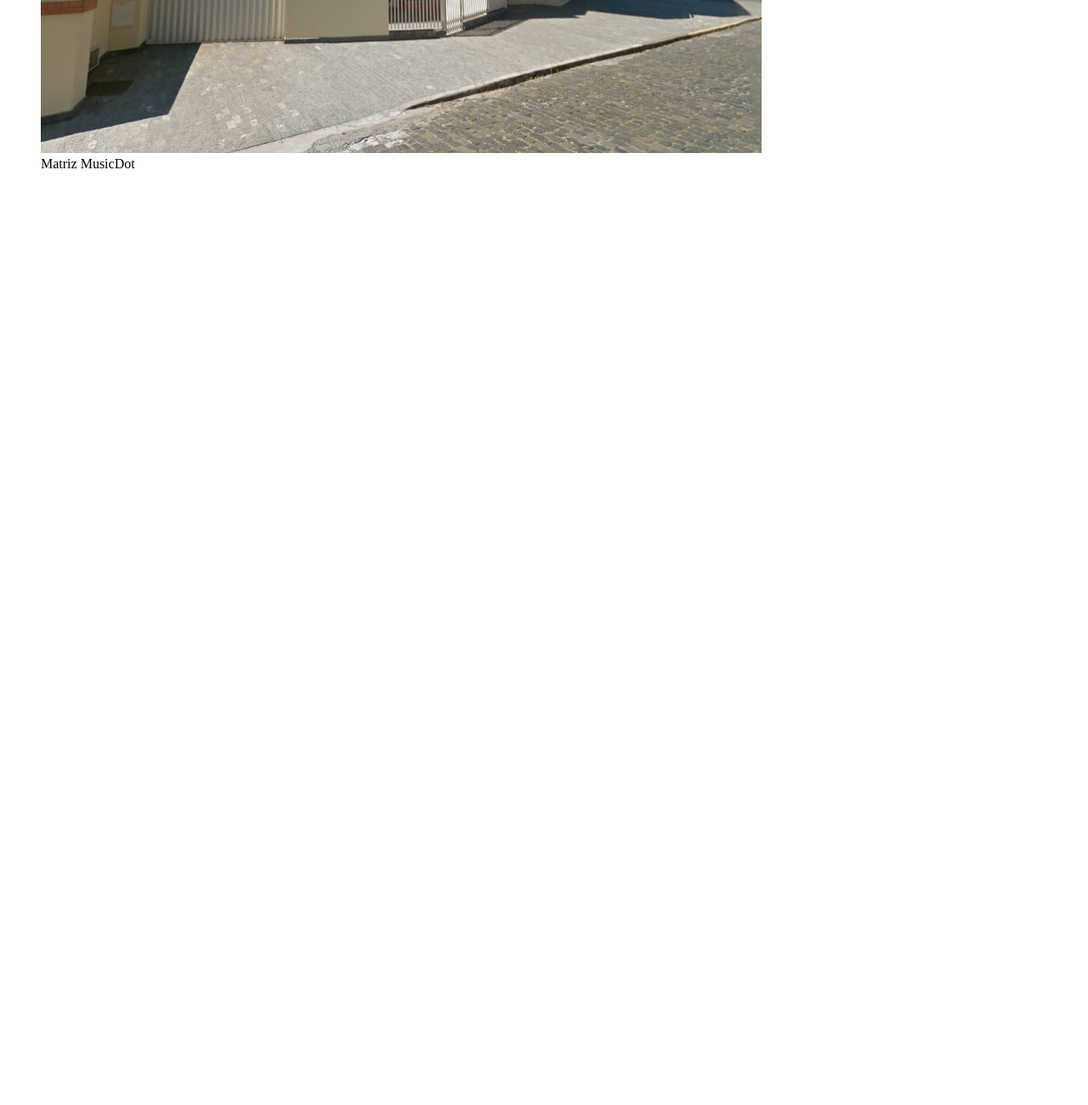
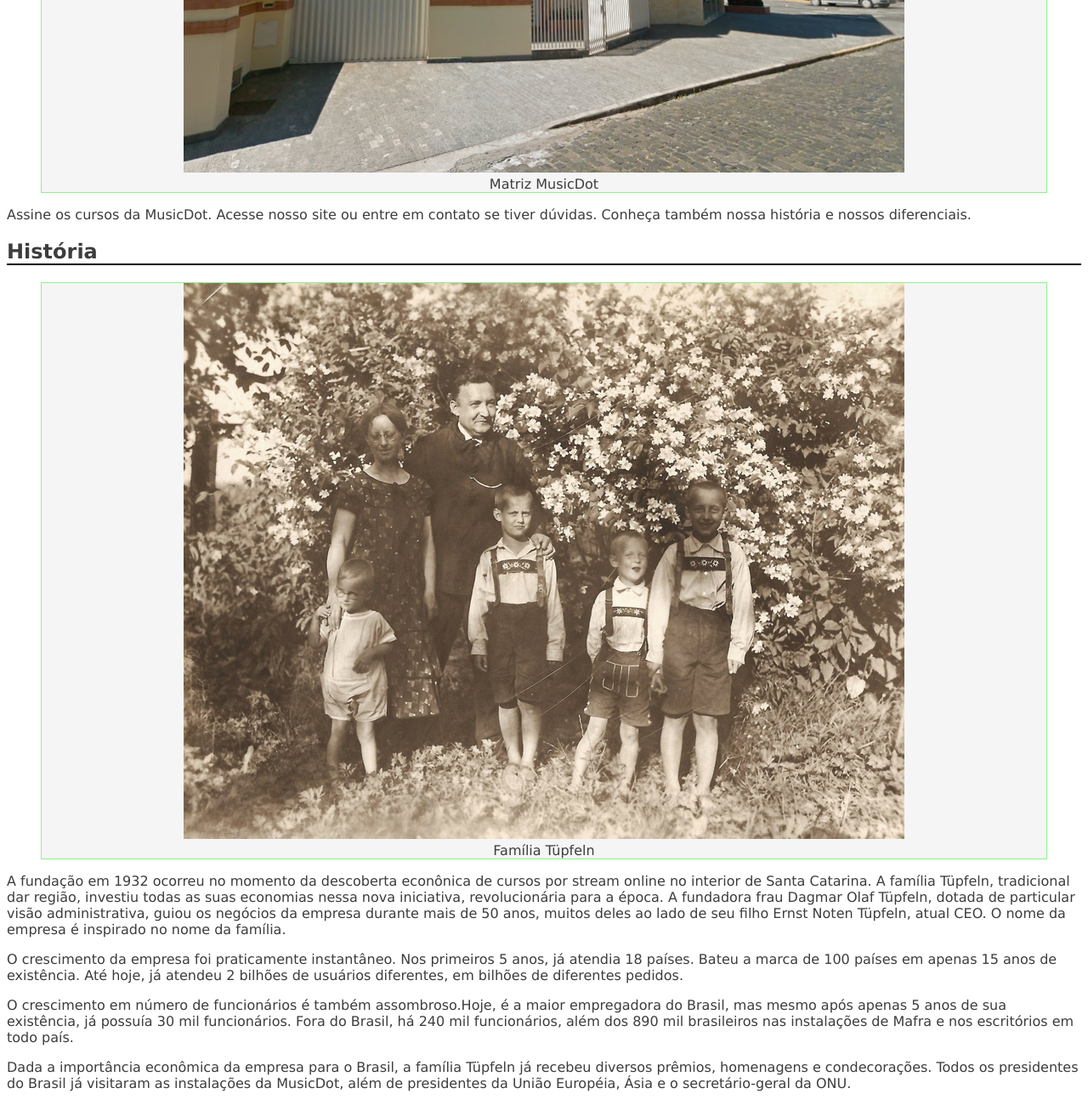
Before and after one commit to devdenisviana/projeto-musicdot, a plain HTML site: page sobre.html in a window 1280 px wide. Shown: the part 631-1931 px from the top of the page at 85% size. Before the commit the page ends 849 px from the top, so only its background shows below. Drawn offline with Linux system fonts and the light colour scheme.

Commit message:
alterações no css
modificações no css para a pagina sobre

```diff
--- /dev/null
+++ b/css/sobre.css
@@ -0,0 +1,18 @@
+body{
+    font-family: "Helvetic", "Lucida Grande", sans-serif;
+    color: #3d3d3d;
+}
+
+h1{
+    background-color: #e1edf2;
+}
+
+h2{
+    border-bottom: 2px solid black;
+}
+
+figure{
+    text-align: center;
+    background-color: whitesmoke;
+    border: 1px solid lightgreen;
+}
--- a/sobre.html
+++ b/sobre.html
@@ -3,7 +3,9 @@
 <head>
     <meta charset="UTF-8">
     <meta name="viewport" content="width=device-width, initial-scale=1.0">
-    <title>Document</title>
+    <title>MusicDot | Sobre a empresa</title>
+    <link rel="icon" href="./img/favicon.ico">
+    <link rel="stylesheet" href="./css/sobre.css">
 </head>
 <body>
     <img src="./img/logo.svg" alt="MusicDot">
@@ -19,6 +21,25 @@
         <img src="./img/matriz-musicdot.png" alt="Matriz da MusicDot">
         <figcaption>Matriz MusicDot</figcaption>
     </figure>
-    <p></p>
+    <p>
+        Assine os cursos da	MusicDot. Acesse nosso site	ou entre em	contato se tiver dúvidas. Conheça também nossa história	e nossos diferenciais.
+    </p>
+    <h2>História</h2>
+    <figure>
+        <img src="./img/familia-tupfeln.jpg" alt="Foto da família tüpfeln">
+        <figcaption>Família Tüpfeln</figcaption>
+    </figure>
+    <p>
+        A fundação em 1932 ocorreu no momento da	descoberta	econônica de cursos	por	stream	online	no interior	de Santa Catarina. A família Tüpfeln, tradicional dar região, investiu todas as suas economias nessa nova iniciativa, revolucionária para a	época. A fundadora frau	Dagmar Olaf	Tüpfeln, dotada	de	particular visão administrativa, guiou os negócios da empresa durante mais	de 50 anos,	muitos deles ao	lado de	seu	filho Ernst	Noten Tüpfeln, atual CEO. O	nome da	empresa	é inspirado	no nome	da	família.
+    </p>
+    <p>
+        O crescimento da empresa foi praticamente instantâneo. Nos	primeiros 5	anos, já atendia 18	países. Bateu a	marca de 100 países	em	apenas	15	anos de	existência.	Até	hoje, já atendeu	2 bilhões de usuários diferentes, em	bilhões	de	diferentes	pedidos.
+    </p>
+    <p>
+        O crescimento em número	de	funcionários é também assombroso.Hoje, é a	maior empregadora do	Brasil,	mas	mesmo após apenas 5	anos de	sua	existência,	já possuía 30 mil funcionários. Fora do	Brasil,	há 240 mil funcionários, além dos 890 mil brasileiros nas instalações de Mafra	e nos	escritórios	em todo	país.
+    </p>
+    <p>
+        Dada a importância	econômica da empresa para o	Brasil,	a família Tüpfeln já recebeu diversos prêmios, homenagens e	condecorações. Todos os	presidentes	do	Brasil já visitaram	as instalações da MusicDot,	além de	presidentes	da União Européia, Ásia	e o	secretário-geral da	ONU.
+    </p>
 </body>
 </html>
```
